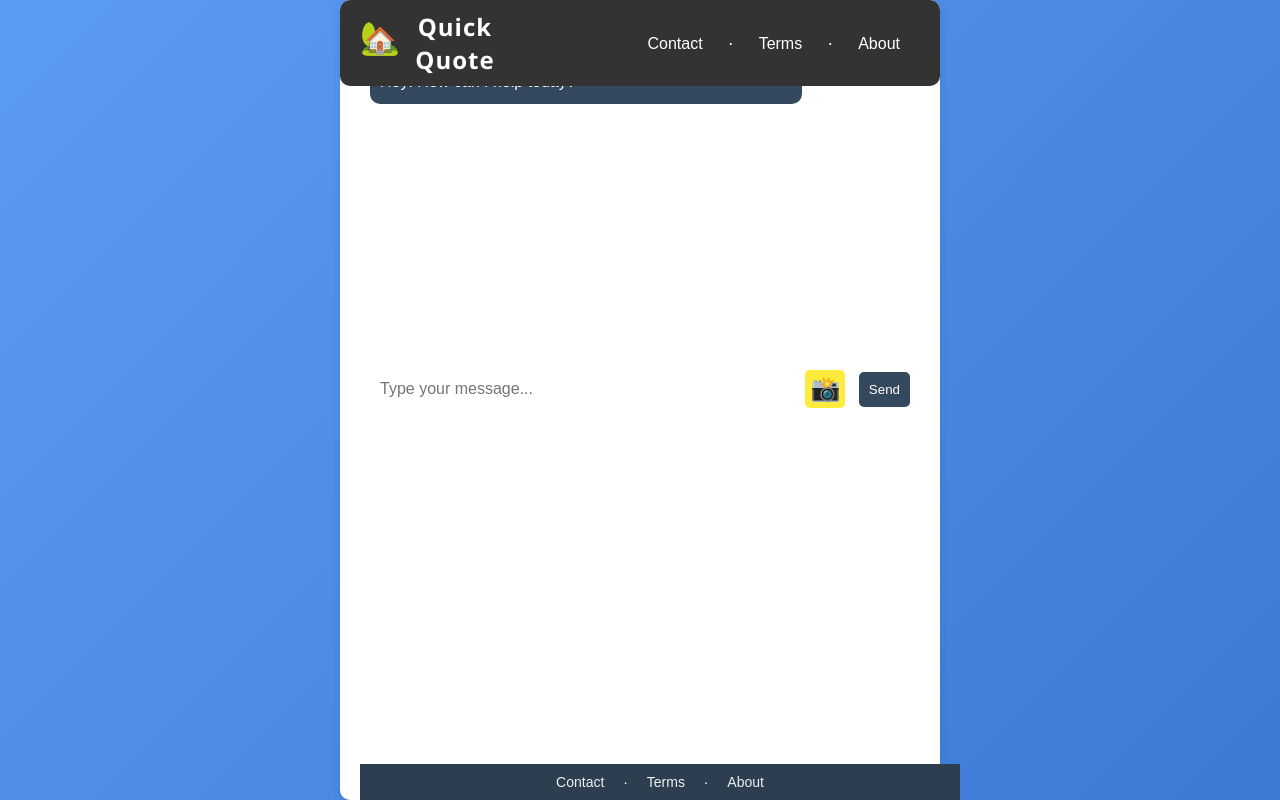
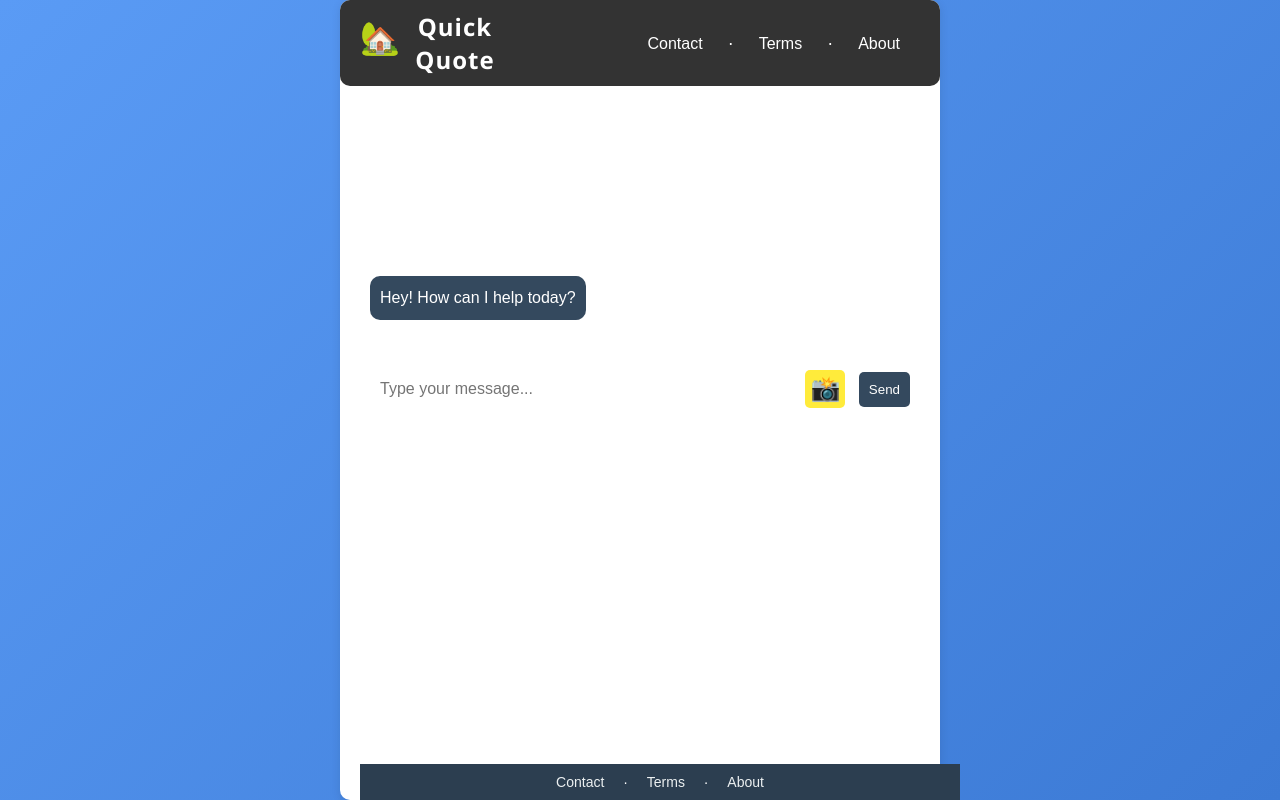
Before and after one commit to brokendished/take3, a React (Create React App) app: page / in a window 1280 px wide. Built offline with nearby package versions, Linux system fonts and the light colour scheme.

Commit message:
Update ChatbotChat.css

```diff
--- a/src/ChatbotChat.css
+++ b/src/ChatbotChat.css
@@ -39,7 +39,7 @@ body {
 
 .logo-icon {
   font-size: 32px;
-  animation: bounce 1s infinite; /* Simple bouncing animation for the house emoji */
+  animation: bounce 1s infinite;
 }
 
 .logo-text {
@@ -98,6 +98,10 @@ body {
   box-shadow: 0 2px 10px rgba(0, 0, 0, 0.1);
   z-index: 1000;
   padding: 20px;
+  display: flex;
+  flex-direction: column;
+  height: 100%;
+  margin-top: 80px; /* Adding space between chat and header */
 }
 
 /* Chat Window Styles */
@@ -105,6 +109,10 @@ body {
   max-height: 300px;
   overflow-y: auto;
   margin-bottom: 10px;
+  flex-grow: 1;
+  display: flex;
+  flex-direction: column;
+  justify-content: flex-end;
 }
 
 .message {
@@ -243,6 +251,7 @@ body {
     width: 70%;
   }
 }
+
 .button-container {
   margin-top: 8px;
   display: flex;
```
